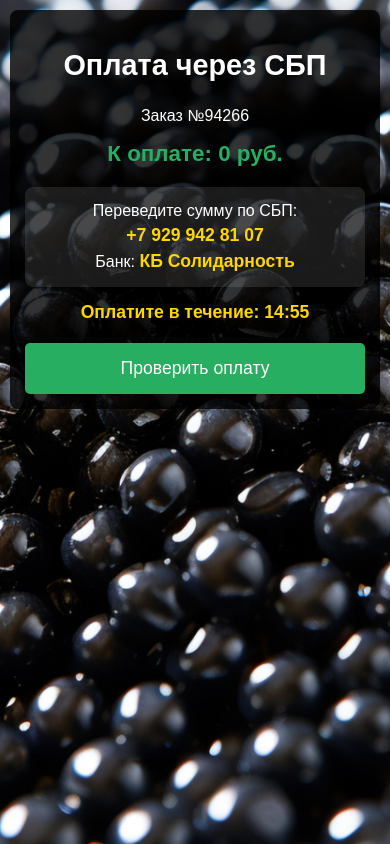
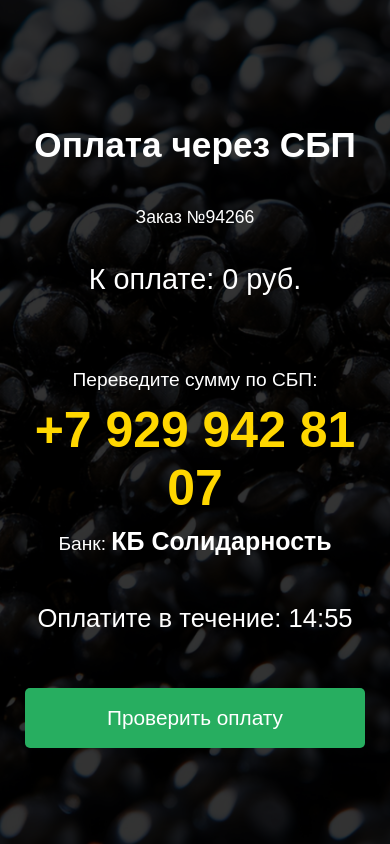
Before and after one commit to rusplat/ikorka, a plain HTML site: page payment.html in a window 390 px wide. Drawn offline with Linux system fonts and the light colour scheme.

Commit message:
Update style.css

```diff
--- a/style.css
+++ b/style.css
@@ -62,84 +62,100 @@ input:focus {
     font-size: 1.2em; /* Увеличили размер шрифта */
 }
 
-/* Стили для информации об оплате */
-.payment-info {
-    background-color: rgba(255, 255, 255, 0.1);
-    padding: 15px;
-    border-radius: 8px;
-    margin-top: 20px;
-}
-.payment-info p {
-    margin: 5px 0;
-    font-size: 1.1em;
-}
-.payment-info strong {
-    color: #ffd700; /* Золотой цвет для важных данных */
-    font-size: 1.2em;
-}
-.timer {
-    font-size: 1.3em;
-    font-weight: bold;
-    margin: 25px 0;
-    color: #ffd700; /* Золотой цвет для таймера */
-}
-.total-price {
-    font-size: 1.6em;
-    font-weight: bold;
-    color: #27ae60; /* Зеленый цвет для итоговой цены */
-    margin: 20px 0;
+/* ... (Оставьте все существующие стили до медиа-запросов) ... */
+
+/* Стили для номера телефона */
+.payment-info .phone-number {
+    color: #ffd700 !important; /* Золотой цвет, принудительно */
+    text-decoration: none; /* Убираем подчеркивание, если браузер делает его ссылкой */
+    font-size: 1.8em; /* Делаем крупнее */
+    display: block; /* Занимает всю ширину, для лучшего отступа */
+    margin: 10px 0;
 }
 
-/* Адаптивность для мобильных устройств */
+/* Общие мобильные стили */
 @media (max-width: 768px) {
+    /* Контейнеры формы и оплаты */
     .form-container, .payment-container {
-        margin: 20px 15px; /* Меньшие внешние отступы по бокам */
-        border-radius: 8px; /* Скругление углов сохраняем */
-        padding: 20px; /* Уменьшаем внутренние отступы */
-        max-width: none; /* Разрешаем занимать всю доступную ширину */
+        margin: 0; /* Без горизонтальных отступов */
+        padding: 20px; /* Внутренние отступы */
+        max-width: none; /* Не ограничиваем максимальную ширину */
+        width: 100%; /* Занимает 100% ширины */
+        border-radius: 0; /* Убираем скругление углов для мобильных устройств */
+        min-height: 100vh; /* Минимальная высота на всю высоту экрана */
+        display: flex; /* Для центрирования содержимого */
+        flex-direction: column;
+        justify-content: center;
     }
     h2 {
-        font-size: 2em; /* Заголовки чуть меньше */
+        font-size: 2.5em; /* Заголовки крупнее */
+        margin-bottom: 20px;
+    }
+    p { /* Общий текст */
+        font-size: 1.2em;
+        margin-bottom: 10px;
     }
     input {
-        width: 100%; /* Занимают 100% ширины внутри контейнера */
-        max-width: none;
-        padding: 12px;
-        font-size: 1em;
-        margin: 10px auto;
+        width: calc(100% - 20px); /* Учитываем padding */
+        padding: 18px 10px; /* Увеличиваем padding для удобства тапов */
+        font-size: 1.2em; /* Крупнее шрифт в полях ввода */
+        margin: 12px auto; /* Отступы между полями */
+        border-radius: 5px;
     }
     .form-container .btn-large, .payment-container .btn-large {
-        width: 100%; /* Кнопка занимает 100% ширины */
-        max-width: none;
+        width: calc(100% - 20px); /* Кнопка занимает почти всю ширину */
+        padding: 20px 10px; /* Крупнее кнопка */
+        font-size: 1.4em; /* Крупнее текст кнопки */
+        margin-top: 30px;
+    }
+
+    /* Стили для страницы оплаты */
+    .payment-info {
         padding: 15px;
-        font-size: 1.1em;
-        margin-top: 20px;
-    }
-    .payment-info {
-        padding: 10px;
+        margin-top: 25px;
     }
     .payment-info p {
-        font-size: 1em;
+        font-size: 1.2em;
+        margin: 8px 0;
     }
-    .payment-info strong {
-        font-size: 1.1em;
+    .payment-info strong { /* Для "Банк: КБ Солидарность" */
+        font-size: 1.3em;
+    }
+    .payment-info .phone-number { /* Уточнение для номера телефона */
+        font-size: 2.2em !important; /* Еще крупнее! */
     }
     .timer {
-        font-size: 1.1em;
-        margin: 15px 0;
+        font-size: 1.8em; /* Таймер крупнее */
+        margin: 25px 0;
     }
     .total-price {
-        font-size: 1.4em;
-        margin: 15px 0;
+        font-size: 2em; /* Итоговая цена крупнее */
+        margin: 25px 0;
     }
 }
 
-@media (max-width: 480px) { /* Дополнительные настройки для очень маленьких экранов */
+/* Дополнительные стили для очень маленьких экранов, если нужно */
+@media (max-width: 480px) {
     .form-container, .payment-container {
-        margin: 10px; /* Еще меньше отступы */
-        padding: 15px;
+        padding: 15px; /* Немного уменьшаем padding */
     }
-    h2 {
+    h2 { font-size: 2.2em; }
+    p { font-size: 1.1em; }
+    input {
+        padding: 15px 8px;
+        font-size: 1.1em;
+    }
+    .form-container .btn-large, .payment-container .btn-large {
+        padding: 18px 8px;
+        font-size: 1.3em;
+    }
+    .payment-info .phone-number {
+        font-size: 2em !important; /* Еще крупнее! */
+    }
+    .timer {
+        font-size: 1.6em;
+    }
+    .total-price {
         font-size: 1.8em;
     }
 }
```
